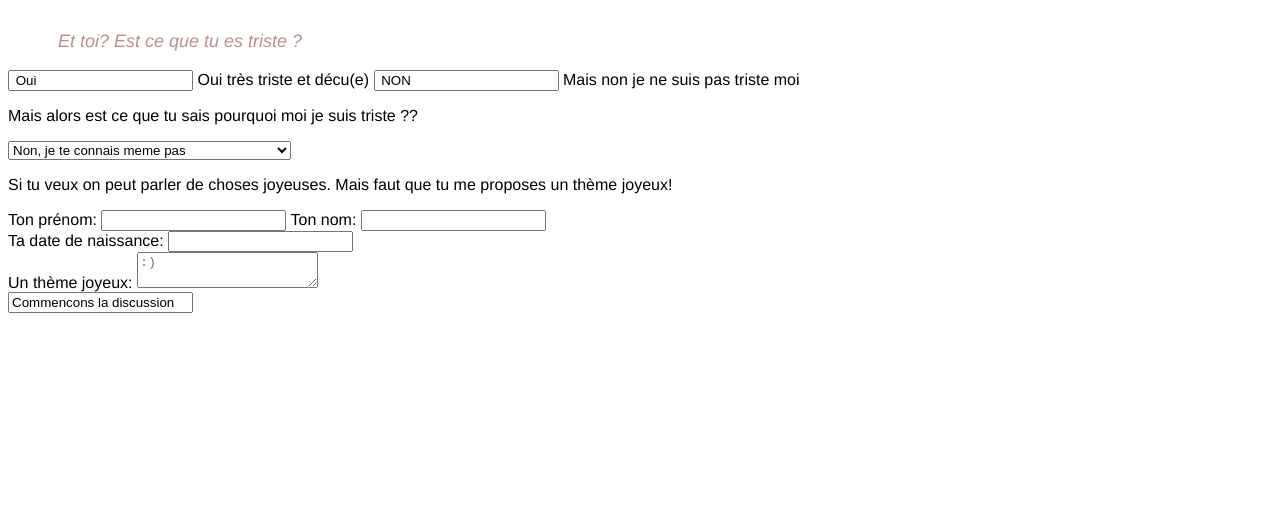
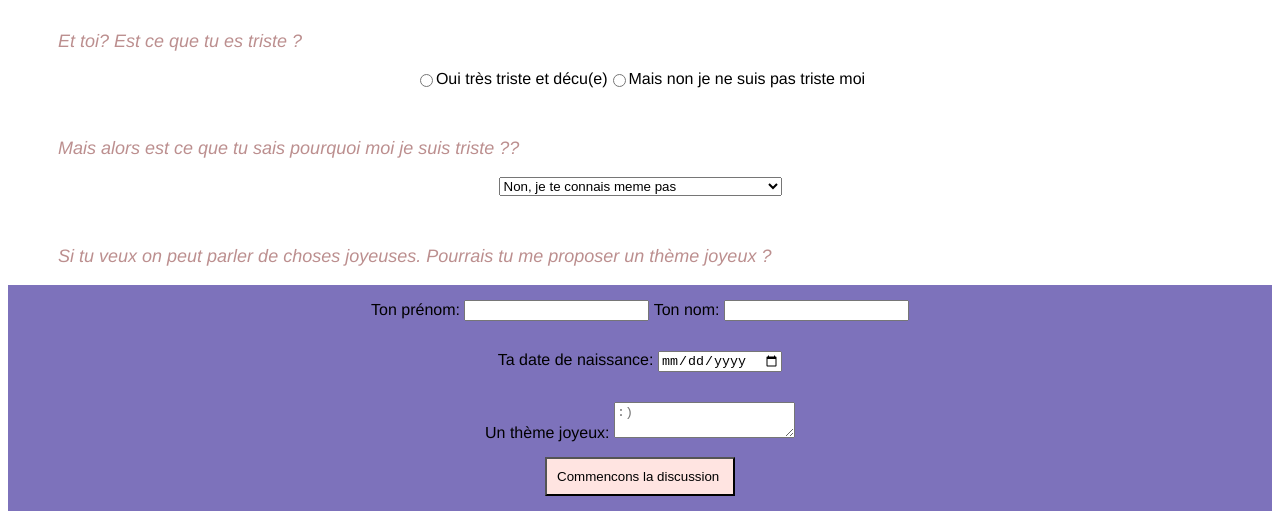
Before and after one commit to lenamouawad/Theme, a plain HTML site: page index.html in a window 1280 px wide. Shown: the part 1115-1634 px from the top of the page. Before the commit the page ends 1436 px from the top, so only its background shows below. Drawn offline with Linux system fonts and the light colour scheme.

Commit message:
cssEnCours3

```diff
--- a/css/style.css
+++ b/css/style.css
@@ -51,3 +51,25 @@
                 font-style: italic;
                 color: lightcoral;
             }
+
+            .container3 {
+                display: flex;
+                justify-content: center;
+            }
+
+            .container4 {
+                display: flex;
+                flex-direction: column;
+                align-items: center;
+                background-color: rgb(125, 114, 187);
+            }
+
+            .container4>div {
+                padding: 15px;
+            }
+
+            .button {
+                margin-bottom: 15px;
+                background-color: mistyrose;
+                padding: 10px;
+            }
--- a/index.html
+++ b/index.html
@@ -31,38 +31,41 @@
         <img src="images/fleurs.jpeg " alt="Mes fleurs préférées : ''( " height="200 ">
     </div>
     <p>Et toi? Est ce que tu es triste ?</p>
-    <input type="radio " name="tristeOuPas " value=" Oui "> Oui très triste et décu(e)
-    <input type="radio " name="tristeOuPas " value=" NON "> Mais non je ne suis pas triste moi
+    <div class="container3">
+        <input type="radio" name="tristeOuPas" value=" Oui "> Oui très triste et décu(e)
+        <input type="radio" name="tristeOuPas" value=" NON "> Mais non je ne suis pas triste moi
+    </div>
     <p>Mais alors est ce que tu sais pourquoi moi je suis triste ??</p>
+
+    <div class="container3">
         <select name="tuSaisOuPas ">
             <option value="Non1 ">Non, je te connais meme pas</option>
             <option value="Non2 ">Désolée je ne sais pas...</option>
             <option value="Oui1 ">Oui je sais mais tu le sais aussi</option>
             <option value="Oui2 ">Oui c'est parce que tu es née triste et décue</option>
             </select>
-    <p>Si tu veux on peut parler de choses joyeuses. Mais faut que tu me proposes un thème joyeux!</p>
+    </div>
 
+    <p>Si tu veux on peut parler de choses joyeuses. Pourrais tu me proposer un thème joyeux ?</p>
 
-    <form>
+    <form class="container4">
         <div>
             <label>Ton prénom:</label>
-            <input type="text " name="prenom " id="prenom ">
+            <input type="text" name="prenom" id="prenom ">
 
             <label>Ton nom:</label>
-            <input type="text " name="nom " id="nom ">
+            <input type="text" name="nom" id="nom ">
         </div>
         <div>
             <label>Ta date de naissance:</label>
-            <input type="date " name="date " id="date ">
+            <input type="date" name="date " id="date ">
         </div>
         <div>
             <label>Un thème joyeux:</label>
-            <textarea type="text " class="input " placeholder=":) "></textarea>
+            <textarea type="text" class="input" placeholder=":) "></textarea>
         </div>
 
-        <input type="submit " value="Commencons la discussion ">
-
-
+        <input class="button" type="submit" value="Commencons la discussion ">
     </form>
 
 
```
Lines whose indentation alone changed are shown as unchanged.
